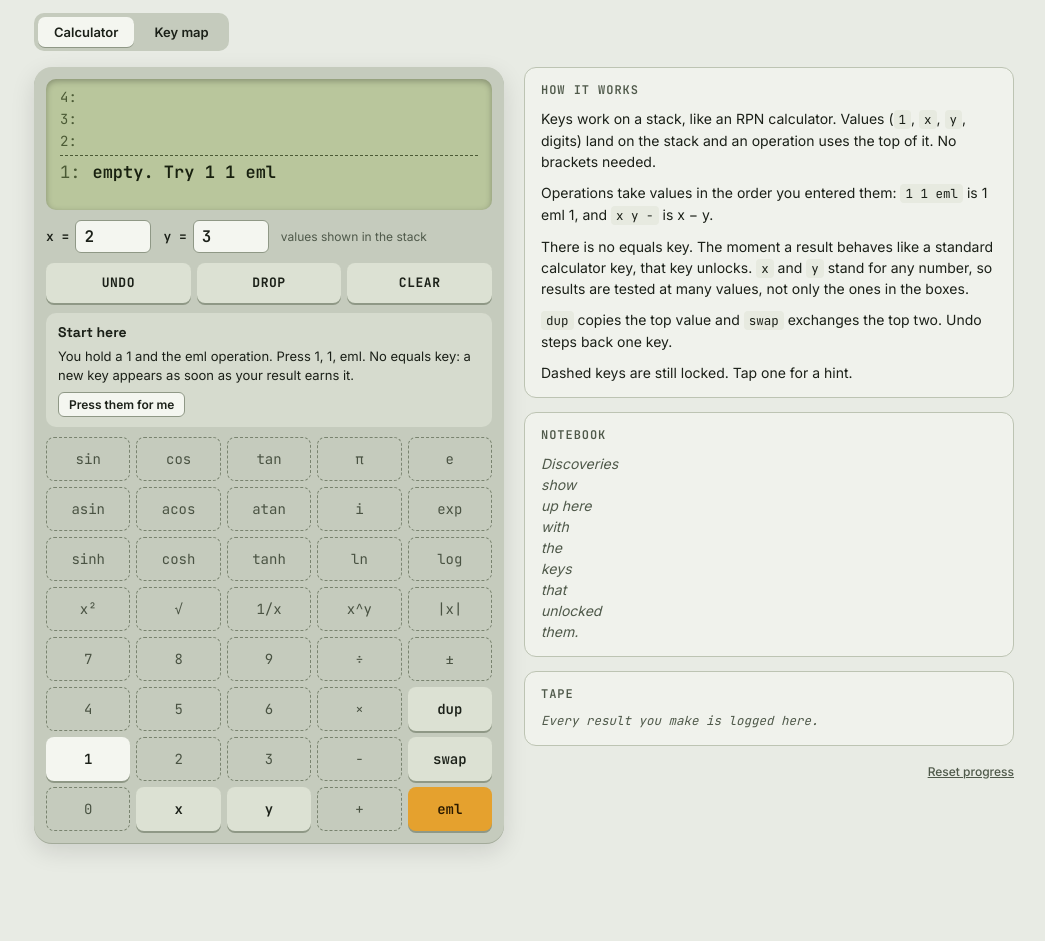
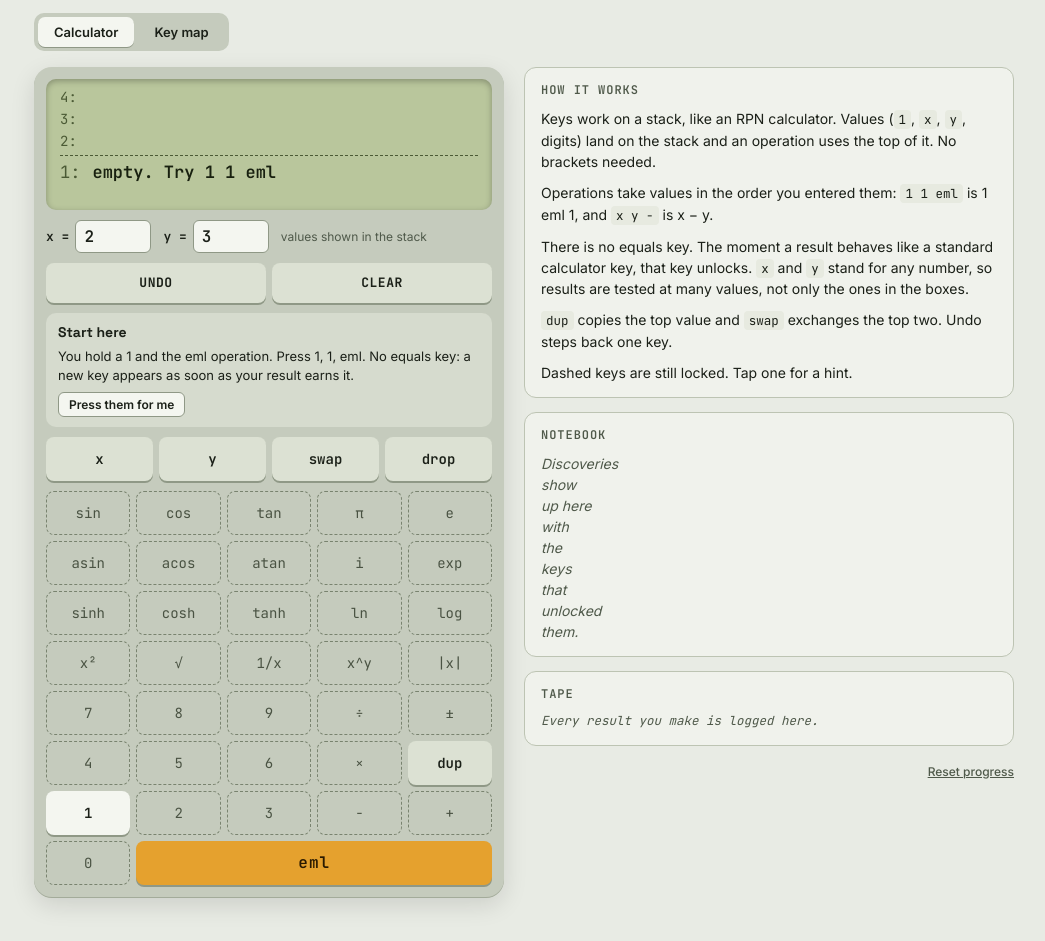
Before and after one commit to Hypercubed/eml-alchemy, a website: page index.html in a window 1280 px wide. Shown: the part 135-1076 px from the top of the page, without its empty margins (116-1161 px from the left). Before the commit the page ends 1022 px from the top, so only its background shows below. Drawn offline with Linux system fonts and the light colour scheme.

Commit message:
Move x, y, swap and drop to a row above the keypad

```diff
--- a/index.html
+++ b/index.html
@@ -109,7 +109,7 @@ body {
 .vars input { width: 76px; font: 600 16px var(--mono); padding: 5px 8px; border-radius: 6px; border: 1px solid var(--key-edge); background: var(--key); color: var(--key-ink); }
 .vars .vnote { color: var(--muted); font: 400 12px var(--body); }
 
-.actions { display: grid; grid-template-columns: repeat(3, 1fr); gap: 6px; }
+.actions { display: grid; grid-template-columns: repeat(2, 1fr); gap: 6px; }
 .slate { background: var(--slate); border-radius: 10px; padding: 10px 12px; min-height: 92px; display: flex; flex-direction: column; gap: 6px; }
 .slate .st { font: 600 14px/1.3 var(--display); display: flex; flex-wrap: wrap; gap: 6px; align-items: center; }
 .slate .sb { margin: 0; font-size: 13px; color: var(--ink); }
@@ -126,6 +126,8 @@ button:focus-visible, input:focus-visible { outline: 2px solid var(--accent); ou
 
 .pad { display: grid; grid-template-columns: repeat(5, minmax(0, 1fr)); gap: 6px; }
 .key { height: 44px; min-width: 0; border: 0; border-radius: 8px; font: 600 14px var(--mono); background: var(--key); color: var(--key-ink); box-shadow: 0 2px 0 var(--key-edge); user-select: none; padding: 0; }
+.pad.extras { grid-template-columns: repeat(4, minmax(0, 1fr)); }
+.key.wide { grid-column: span 4; font-size: 16px; letter-spacing: 0.06em; }
 .key.k-op, .key.k-var, .key.k-stack { background: var(--key-op); }
 .key.k-fn, .key.k-const { background: var(--key-fn); }
 .key.k-shift { background: var(--shift); color: var(--shift-ink); }
@@ -264,10 +266,10 @@ button:focus-visible, input:focus-visible { outline: 2px solid var(--accent); ou
       </div>
       <div class="actions">
         <button class="act" id="bUndo" type="button" aria-label="Undo the last key">UNDO</button>
-        <button class="act" id="bDrop" type="button" aria-label="Drop the top value">DROP</button>
         <button class="act" id="bClear" type="button" aria-label="Clear the stack">CLEAR</button>
       </div>
       <div class="slate" id="slate" role="status" aria-live="polite"></div>
+      <div class="pad extras" id="extras"></div>
       <div class="pad" id="pad"></div>
     </section>
 
@@ -519,8 +521,8 @@ const Engine = (() => {
     ['sq', 'sqrt', 'inv', 'pow', 'abs'],
     ['d7', 'd8', 'd9', 'div', 'neg'],
     ['d4', 'd5', 'd6', 'mul', 'pdup'],
-    ['p1', 'd2', 'd3', 'sub', 'pswap'],
-    ['d0', 'px', 'py', 'add', 'peml'],
+    ['p1', 'd2', 'd3', 'sub', 'add'],
+    ['d0', 'peml'],
   ];
 
   // ---------- dependency graph, read straight from the guided recipes ----------
@@ -586,13 +588,16 @@ const Engine = (() => {
   }
   const prettyTokens = toks => toks.map(L).join(' ');
 
-  return { T, KEYS, LAYOUT, PRIM, C, step, run, lexRecipe, evalNode, findMatches, fmt, prettyTokens, graph };
+  // the row above the keypad; drop is an action key added next to these
+  const EXTRAS = ['px', 'py', 'pswap'];
+
+  return { T, KEYS, LAYOUT, EXTRAS, PRIM, C, step, run, lexRecipe, evalNode, findMatches, fmt, prettyTokens, graph };
 })();
 /*ENGINE-END*/
 
 (function () {
   'use strict';
-  const { T, KEYS, LAYOUT, PRIM } = Engine;
+  const { T, KEYS, LAYOUT, EXTRAS, PRIM } = Engine;
   const STORE = 'emlAlchemy.v1';
   const $ = s => document.querySelector(s);
   const mk = (tag, cls, txt) => { const n = document.createElement(tag); if (cls) n.className = cls; if (txt !== undefined) n.textContent = txt; return n; };
@@ -638,17 +643,25 @@ const Engine = (() => {
     $('#pstate').textContent = n === T.length ? 'Complete' : '';
   }
   function renderKeys() {
-    const pad = $('#pad');
+    const pad = $('#pad'), extras = $('#extras');
     pad.textContent = '';
-    LAYOUT.forEach(row => row.forEach(kid => {
+    extras.textContent = '';
+    const put = (host, kid) => {
       const k = KEYS[kid];
       const open = keyAvail(k);
-      const b = mk('button', 'key k-' + k.type + (open ? '' : ' ghost') + (fresh.has(kid) ? ' fresh' : ''), k.label);
+      const b = mk('button', 'key k-' + k.type + (kid === 'peml' ? ' wide' : '') + (open ? '' : ' ghost') + (fresh.has(kid) ? ' fresh' : ''), k.label);
       b.type = 'button';
       b.dataset.kid = kid;
       b.setAttribute('aria-label', open ? k.name : k.name + ', locked. Tap for a hint.');
-      pad.appendChild(b);
-    }));
+      host.appendChild(b);
+    };
+    EXTRAS.forEach(kid => put(extras, kid));
+    const drop = mk('button', 'key k-stack', 'drop');
+    drop.type = 'button';
+    drop.id = 'bDrop';
+    drop.setAttribute('aria-label', 'Drop the top value');
+    extras.appendChild(drop);
+    LAYOUT.forEach(row => row.forEach(kid => put(pad, kid)));
   }
   function renderLCD() {
     const box = $('#stack');
@@ -986,14 +999,16 @@ const Engine = (() => {
   window.addEventListener('hashchange', applyHash);
 
   // ---------- events ----------
-  $('#pad').addEventListener('click', e => {
+  const onKey = e => {
+    if (e.target.closest('#bDrop')) { drop(); return; }
     const b = e.target.closest('button[data-kid]');
     if (!b) return;
     const k = KEYS[b.dataset.kid];
     if (keyAvail(k)) apply(k.tok); else showHint(k.target);
-  });
+  };
+  $('#pad').addEventListener('click', onKey);
+  $('#extras').addEventListener('click', onKey);
   $('#bUndo').addEventListener('click', undo);
-  $('#bDrop').addEventListener('click', drop);
   $('#bClear').addEventListener('click', clearAll);
   $('#vx').addEventListener('input', renderLCD);
   $('#vy').addEventListener('input', renderLCD);
```
Also changed, not shown: tests/smoke.test.js (+8 -3 lines).
